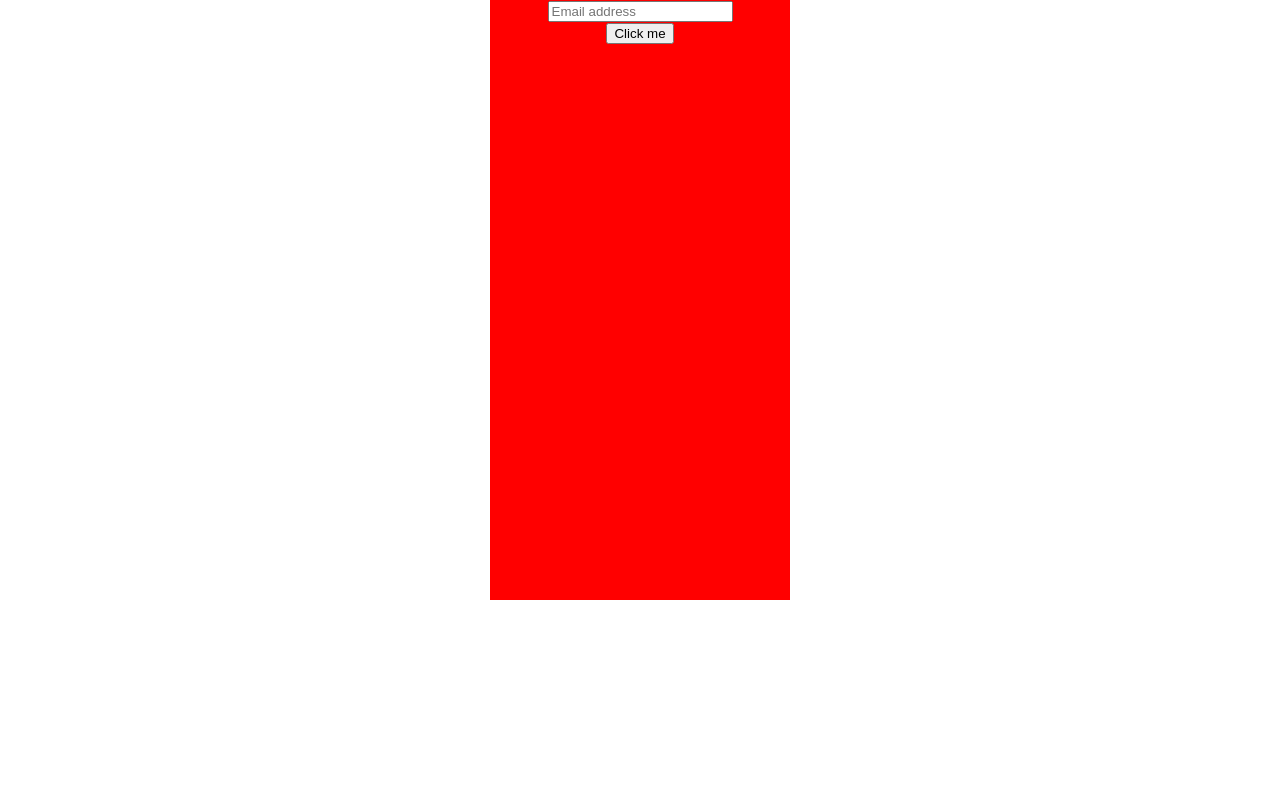
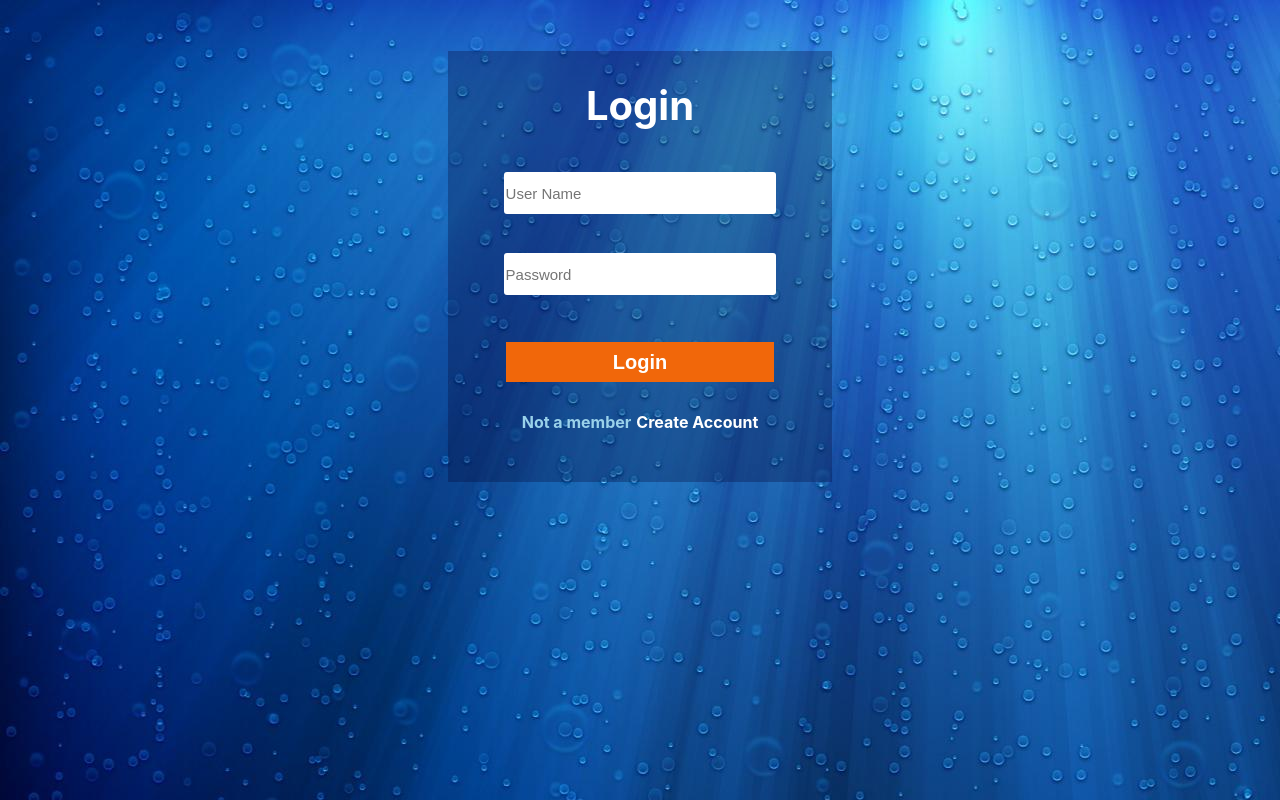
Before and after one commit to SukuBorke/mydatastorage, a React (Create React App) app: page / in a window 1280 px wide. Built offline with nearby package versions, Linux system fonts and the light colour scheme.

Commit message:
login form created

```diff
--- a/src/App.js
+++ b/src/App.js
@@ -2,6 +2,7 @@ import logo from './logo.svg';
 import './App.css';
 import Login from './UserAuth/Login';
 import Register from './UserAuth/Register';
+import './css/style.css'
 import './css/register.css'
 
 function App() {
--- a/src/UserAuth/Register.js
+++ b/src/UserAuth/Register.js
@@ -14,10 +14,18 @@ function Register() {
   }
   return (
     <div className='regform'>
+      <div className='authHeading'>Login</div>
+      <div className='inpt'><input type={'text'} placeholder='User Name'></input></div>
+      <div className='err'></div>
+      <div className='inpt'><input type={'password'} placeholder='Password'></input></div>
+      <div className='err'></div>
+      <div className='btndiv'><button className='btn'>Login</button></div>
+      <div id='formbottom'><span id='simtxt'>Not a member</span><a href='#' id='elink'>Create Account</a></div>
 
-   <div><input type={'text'} name='name' value={user.name} onChange={changehandler} placeholder="Email address"></input></div>
 
-<button onClick={clickhandler}>Click me</button>
+
+
+
     </div>
   )
 }
--- a/src/css/register.css
+++ b/src/css/register.css
@@ -1,6 +1,11 @@
 .regform{
-    width: 300px;
-    height: 600px;
-    background-color: red;
+    width: 30%;
+    background-color: rgba(4, 4, 50, 0.3);
     margin: auto;
+    margin-top: 4%;
 }
+@media only screen and (max-width: 1080px) {
+    .regform {
+     width: 90%;
+    }
+  }
--- /dev/null
+++ b/src/css/style.css
@@ -0,0 +1,70 @@
+body{
+    background-image: url('/src/img/backimg.jpg');
+}
+.authHeading{
+    font-size: 40px;
+    font-weight: bold;
+    color: white;
+    padding-top: 30px;
+    padding-bottom: 20px;
+}
+input[type=text],[type=password]
+{
+    width: 70%;
+    height: 40px;
+    margin: 12px;
+    font-size: 15px;
+    border-radius: 3px;
+    border: none;
+
+
+}
+input:focus
+{
+
+   border: none;
+
+
+}
+.inpt{
+    padding-top: 10px;
+    padding-bottom: 5px;
+}
+.err{
+    color: red;
+    font-size: 17px;
+    font-weight: 600;
+
+}
+.btn{
+    width: 70%;
+    height: 40px;
+    font-size: 20px;
+    font-weight: bold;
+    background-color:rgb(241, 103, 10);
+    border: none;
+    color: white;
+}
+.btndiv{
+    padding-top: 30px;
+    padding-bottom: 30px;
+}
+.btn:hover{
+    background-color: rgb(244, 114, 14);
+}
+#elink{
+    text-decoration: none;
+
+    font-weight: bold;
+
+    color: white;
+}
+#simtxt{
+  text-decoration: none;
+  color: rgb(154, 209, 234);
+  font-weight: bold;
+  padding-right: 5px;
+}
+#formbottom{
+    padding-bottom: 50px;
+}
```
Also changed, not shown: src/img/backimg.jpg (added).
